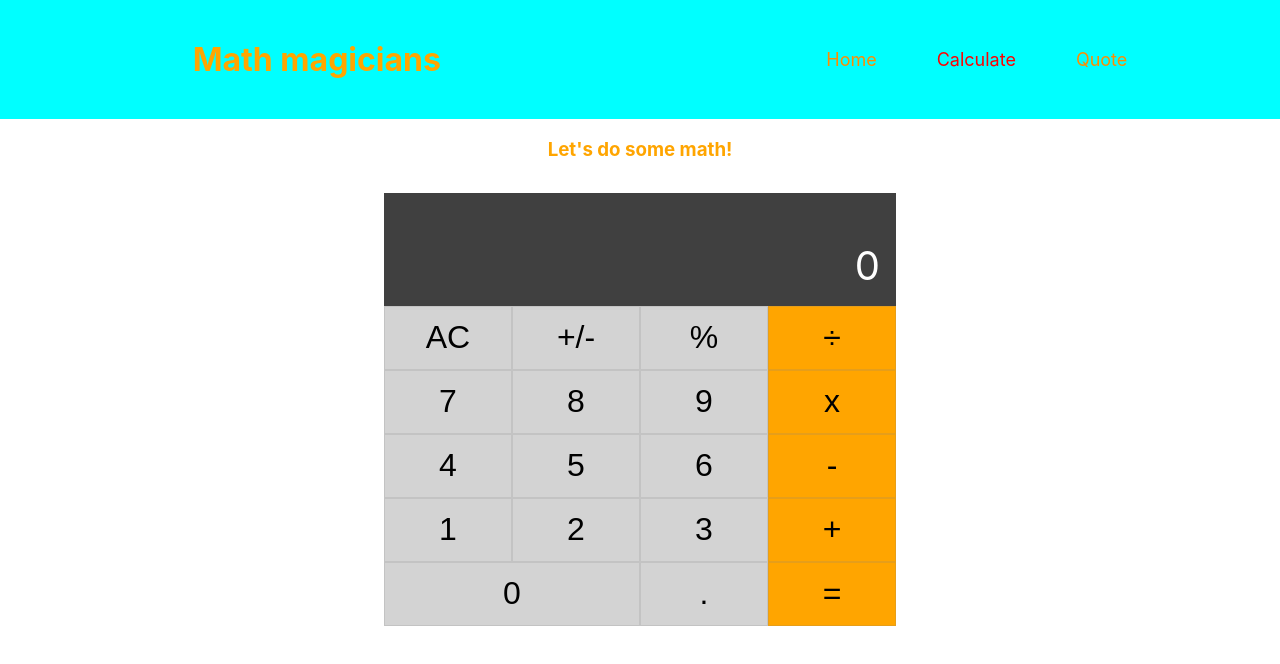
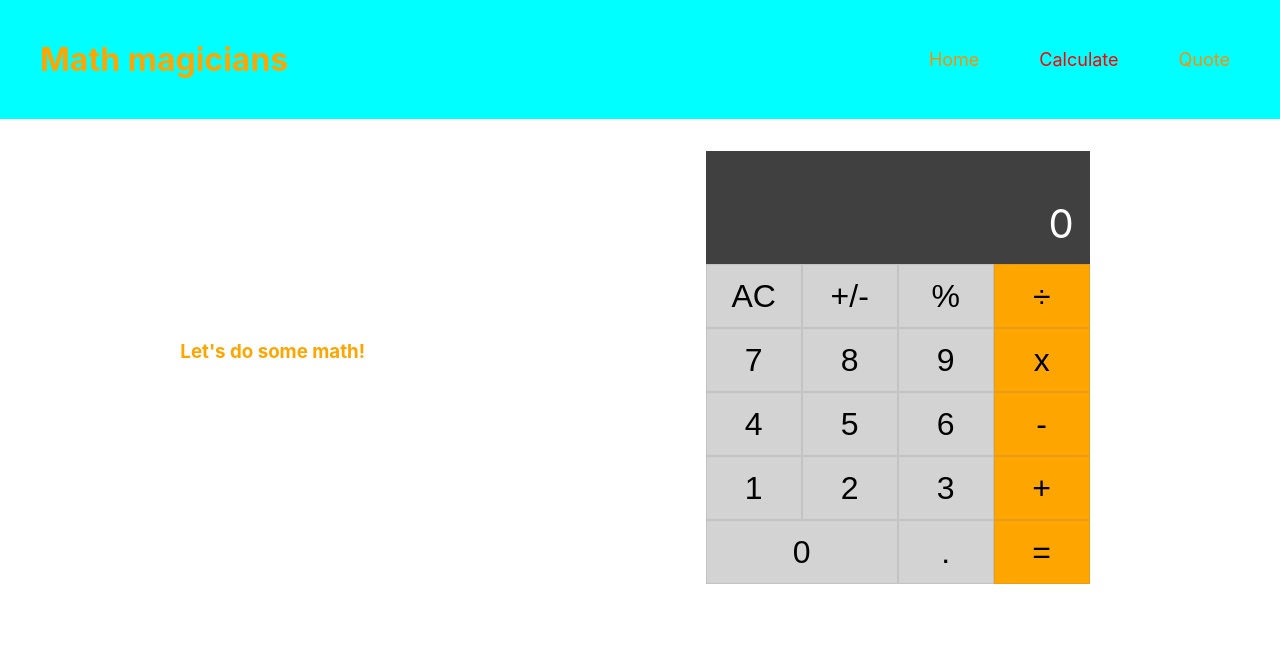
Before and after one commit to VaheStepanyan100/math-magicians, a React (Create React App) app: page /calculate in a window 1280 px wide. Shown: the top 664 px of the page. Built offline with nearby package versions, Linux system fonts and the light colour scheme.

Commit message:
Update styles to match the wireframe

```diff
--- a/src/App.css
+++ b/src/App.css
@@ -10,7 +10,8 @@ body {
 
 .navbar {
   display: flex;
-  justify-content: space-around;
+  justify-content: space-between;
+  align-items: center;
   background-color: aqua;
 }
 
@@ -27,6 +28,7 @@ body {
   justify-content: center;
   align-items: center;
   gap: 60px;
+  margin-right: 50px;
 }
 
 .navigation a {
@@ -36,11 +38,7 @@ body {
 }
 
 .home-page {
-  display: flex;
-  flex-direction: column;
-  justify-content: center;
-  align-items: center;
-  padding: 70px;
+    padding: 70px;
 }
 
 .home-page h2 {
@@ -52,17 +50,24 @@ body {
   color: darkorange;
 }
 
+.calculate-page {
+  display: flex;
+  justify-content: space-around;
+  align-items: center;
+  margin-left: 10px;
+}
+
 .calculate-page h3 {
   color: orange;
-  text-align: center;
 }
 
 .calculator-grid {
   display: grid;
   justify-content: center;
   margin-top: 2rem;
-  grid-template-columns: repeat(4, 8rem);
+  grid-template-columns: repeat(4, 6rem);
   grid-template-rows: minmax(7rem, auto) repeat(5, 4rem);
+  margin-right: 20px;
 }
 
 .calculator-grid > button {
```
